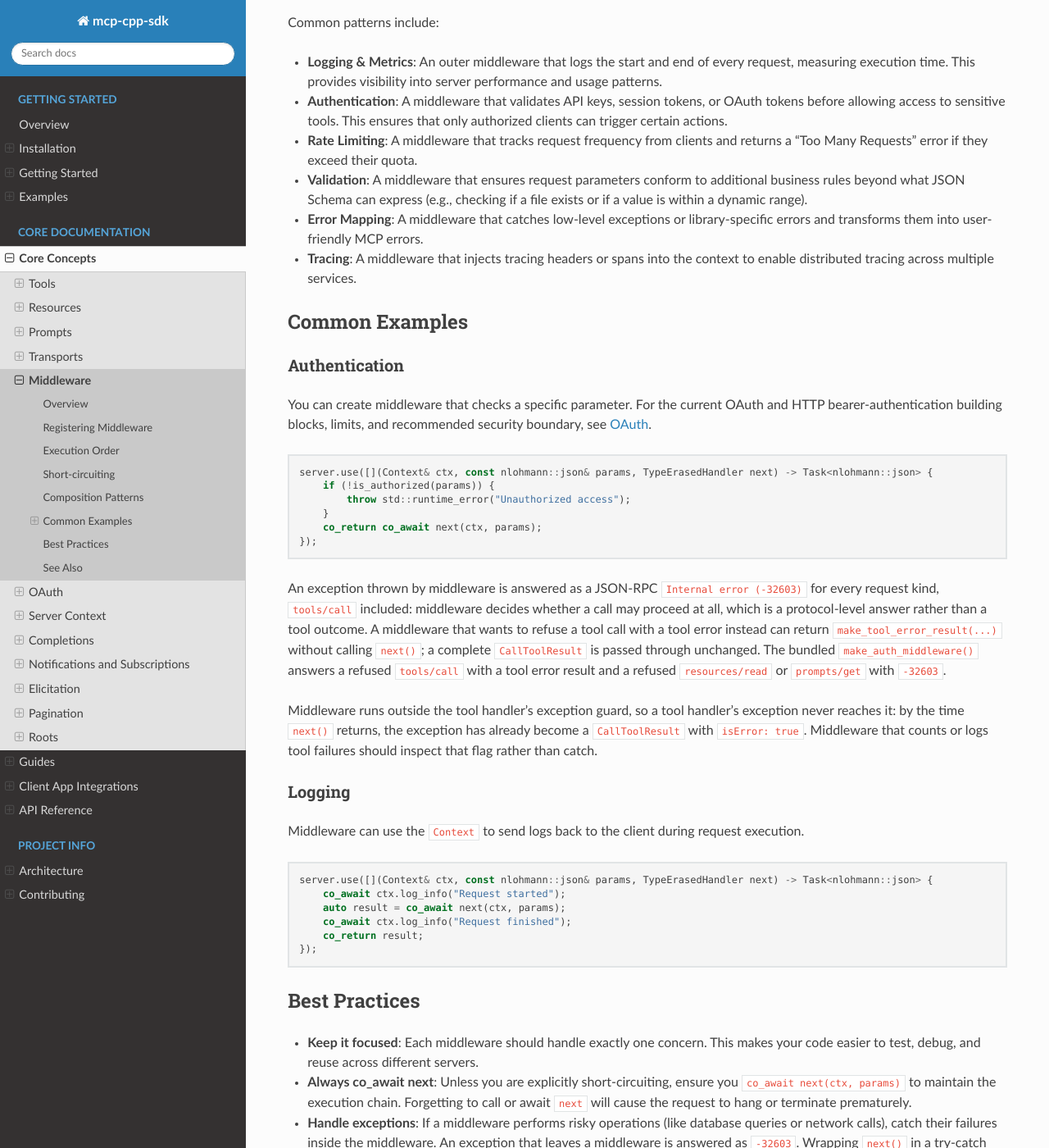
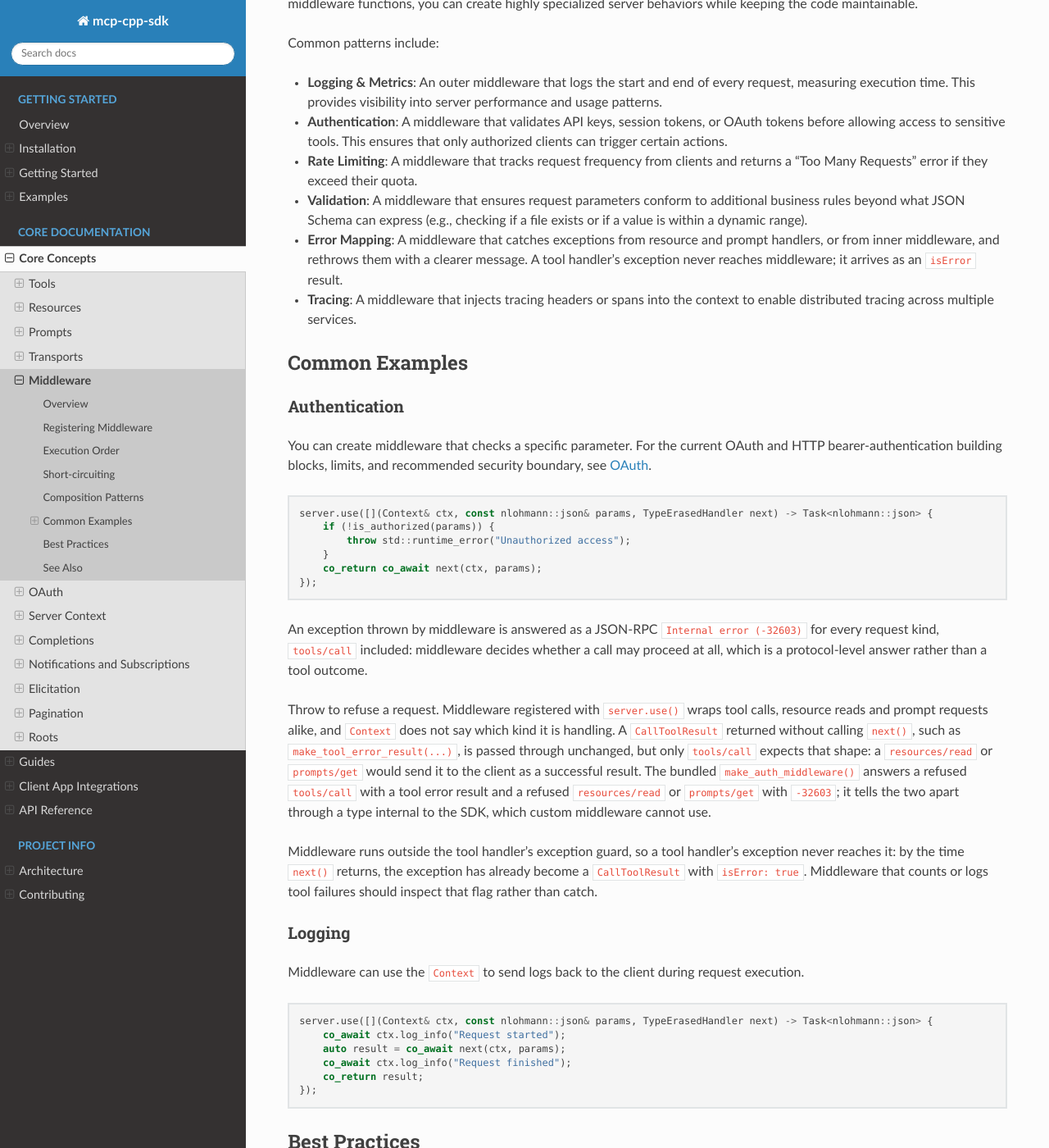
Before and after one commit to yurirocha15/mcp-cpp-sdk, a Sphinx documentation site: the page built from docs/concepts/middleware.rst, in a window 1280 px wide and 1400 px high, scrolled down 1951 px. Shown: the whole window at 82% size. Built offline with Sphinx 7.4.7 and the Read the Docs theme 3.1.0, drawn with Linux system fonts in a browser that asks for light colours; some of the changed text lies outside the part shown.

Commit message:
docs: tell middleware authors to refuse requests by throwing

```diff
--- a/docs/concepts/middleware.rst
+++ b/docs/concepts/middleware.rst
@@ -10,8 +10,8 @@ Middleware functions sit between the server's request dispatcher and the final h
 
 - Inspect and modify incoming request parameters.
 - Perform operations before and after the handler executes.
-- Short-circuit the request by returning a result or error before the handler is even called.
-- Catch and handle exceptions from inner layers.
+- Short-circuit the request by returning a result, or refuse it by throwing, before the handler is even called.
+- Catch exceptions thrown by inner middleware and by resource and prompt handlers.
 - Inject additional context or metadata.
 
 Registering Middleware
@@ -62,7 +62,7 @@ A middleware can choose not to call ``next()``. This is known as short-circuitin
 
 When a middleware short-circuits, the execution chain is halted. Control immediately passes back to the previous middleware in the chain (if any) or back to the server's dispatcher.
 
-In the example below, ``Middleware C`` checks for a "block" flag and returns a custom error if it's present:
+In the example below, ``Middleware C`` checks for a "block" flag and throws if it's present, so the client receives a JSON-RPC ``Internal error (-32603)`` carrying the exception's message:
 
 .. literalinclude:: ../../examples/features/middleware.cpp
    :language: cpp
@@ -80,7 +80,7 @@ Common patterns include:
 - **Authentication**: A middleware that validates API keys, session tokens, or OAuth tokens before allowing access to sensitive tools. This ensures that only authorized clients can trigger certain actions.
 - **Rate Limiting**: A middleware that tracks request frequency from clients and returns a "Too Many Requests" error if they exceed their quota.
 - **Validation**: A middleware that ensures request parameters conform to additional business rules beyond what JSON Schema can express (e.g., checking if a file exists or if a value is within a dynamic range).
-- **Error Mapping**: A middleware that catches low-level exceptions or library-specific errors and transforms them into user-friendly MCP errors.
+- **Error Mapping**: A middleware that catches exceptions from resource and prompt handlers, or from inner middleware, and rethrows them with a clearer message. A tool handler's exception never reaches middleware; it arrives as an ``isError`` result.
 - **Tracing**: A middleware that injects tracing headers or spans into the context to enable distributed tracing across multiple services.
 
 Common Examples
@@ -105,12 +105,18 @@ security boundary, see :doc:`oauth`.
 An exception thrown by middleware is answered as a JSON-RPC
 ``Internal error (-32603)`` for every request kind, ``tools/call`` included:
 middleware decides whether a call may proceed at all, which is a protocol-level
-answer rather than a tool outcome. A middleware that wants to refuse a tool
-call with a tool error instead can return ``make_tool_error_result(...)``
-without calling ``next()``; a complete ``CallToolResult`` is passed through
-unchanged. The bundled ``make_auth_middleware()`` answers a refused
-``tools/call`` with a tool error result and a refused ``resources/read`` or
-``prompts/get`` with ``-32603``.
+answer rather than a tool outcome.
+
+Throw to refuse a request. Middleware registered with ``server.use()`` wraps
+tool calls, resource reads and prompt requests alike, and ``Context`` does not
+say which kind it is handling. A ``CallToolResult`` returned without calling
+``next()``, such as ``make_tool_error_result(...)``, is passed through
+unchanged, but only ``tools/call`` expects that shape: a ``resources/read`` or
+``prompts/get`` would send it to the client as a successful result. The bundled
+``make_auth_middleware()`` answers a refused ``tools/call`` with a tool error
+result and a refused ``resources/read`` or ``prompts/get`` with ``-32603``; it
+tells the two apart through a type internal to the SDK, which custom middleware
+cannot use.
 
 Middleware runs outside the tool handler's exception guard, so a tool handler's
 exception never reaches it: by the time ``next()`` returns, the exception has
@@ -136,7 +142,7 @@ Best Practices
 
 - **Keep it focused**: Each middleware should handle exactly one concern. This makes your code easier to test, debug, and reuse across different servers.
 - **Always co_await next**: Unless you are explicitly short-circuiting, ensure you ``co_await next(ctx, params)`` to maintain the execution chain. Forgetting to call or await ``next`` will cause the request to hang or terminate prematurely.
-- **Handle exceptions**: If a middleware performs risky operations (like database queries or network calls), catch their failures inside the middleware. An exception that leaves a middleware is answered as ``-32603``. Wrapping ``next()`` in a try-catch sees resource and prompt handler exceptions, but not tool handler exceptions, which arrive as ``isError`` results.
+- **Handle exceptions**: If a middleware performs risky operations (like database queries or network calls), catch their failures inside the middleware. An exception that leaves a middleware is answered as ``-32603``. Wrapping ``next()`` in a try-catch sees exceptions from inner middleware, including a refusal from ``make_auth_middleware()``, and from resource and prompt handlers, but not tool handler exceptions, which arrive as ``isError`` results.
 - **Mind the order**: Register global concerns (like logging or tracing) first, and more specific concerns (like tool-specific validation or authentication) later. Remember that the first registered middleware is the outermost.
 - **Use the Context**: Leverage the ``ctx`` object for logging information relevant to the middleware's task. This helps in auditing and troubleshooting request flows in production environments.
 - **Avoid Heavy lifting**: Middleware should be relatively lightweight. If a middleware needs to perform a very expensive operation, consider if it should be part of the tool handler itself or if it can be optimized with caching.
```
